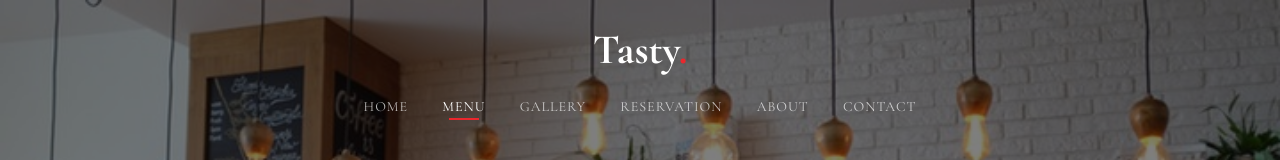
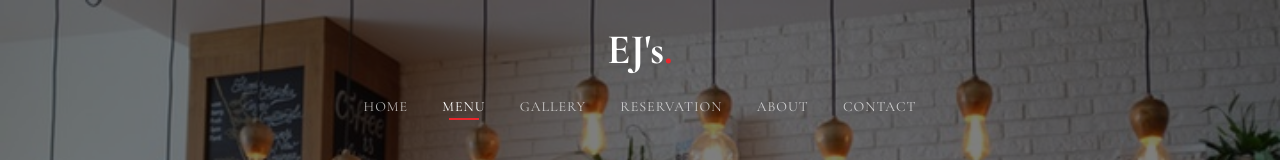
Before and after one commit to marangaa/ej, a website: page tasty-frontend/menu.html in a window 1280 px wide. Shown: the top 160 px of the page. Drawn offline with nearby package versions, Linux system fonts and the light colour scheme; files whose address does not match are found by name.

Commit message:
name change

```diff
--- a/tasty-frontend/menu.html
+++ b/tasty-frontend/menu.html
@@ -67,7 +67,7 @@
 			<div class="container">
 				<div class="row">
 					<div class="col-xs-12 text-center logo-wrap">
-						<div id="fh5co-logo"><a href="index.html">Tasty<span>.</span></a></div>
+						<div id="fh5co-logo"><a href="index.html">EJ's<span>.</span></a></div>
 					</div>
 					<div class="col-xs-12 text-center menu-1 menu-wrap">
 						<ul>
```
